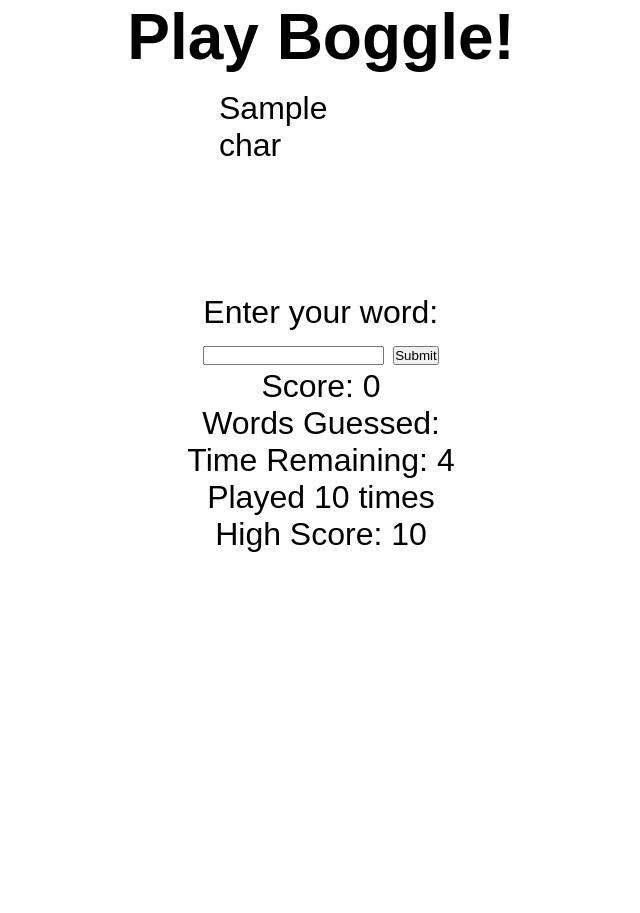
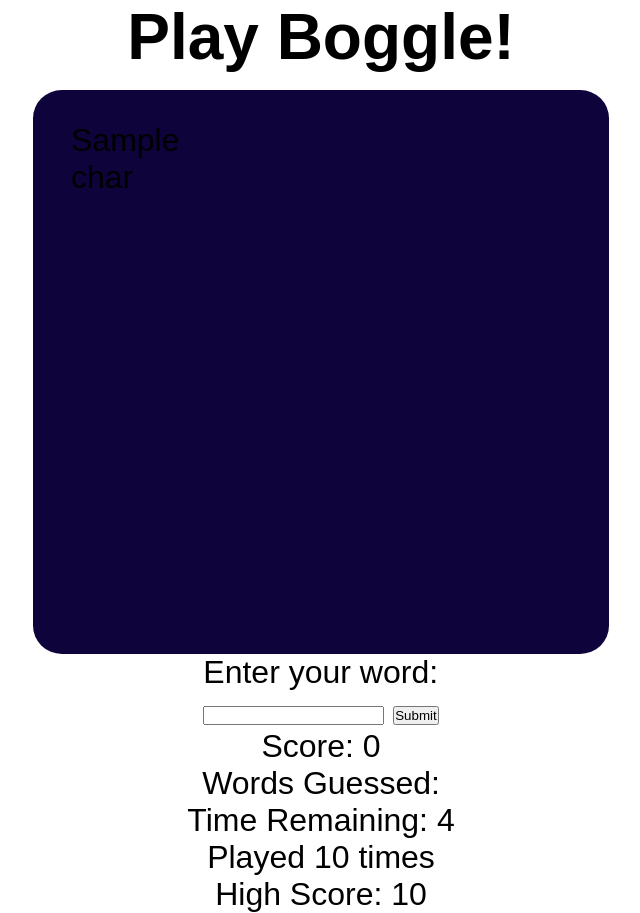
Before and after one commit to andreamartz/sb-19-5-flask-boggle, a Flask app: template templates/board.html in a window 1280 px wide. Shown: the whole page, without its empty margins (319-959 px from the left). Before the commit the page ends 552 px from the top, so only its background shows below. Run offline with Flask 2, Linux system fonts and the light colour scheme; the template is opened without the code that fills it: most values are stand-ins (such as "Sample title", 1, 10 or a date in 2020); parts of the project's set-up code (start-up, migrations or seed data) failed here and were passed over.

Commit message:
Style the game board

```diff
--- a/static/app.css
+++ b/static/app.css
@@ -18,12 +18,18 @@ h1, .title {
 }
 
 /* GAME BOARD */
+
 #dice {
+  background-color:rgb(14, 4, 59);
+  border-radius: 5%;
   display: grid;
-  grid-template-columns: 40px 40px 40px 40px 40px;
-  grid-template-rows: 40px 40px 40px 40px 40px;
+  grid-template-columns: 100px 100px 100px 100px 100px;
+  grid-template-rows: 100px 100px 100px 100px 100px;
   justify-content: center;
-  grid-gap: 1px;
+  width: 45%;
+  margin: 0 auto;
+  padding: 2rem;
+  /* grid-gap: 1px; */
 }
 
 /* INDIVIDUAL DICE */
```
